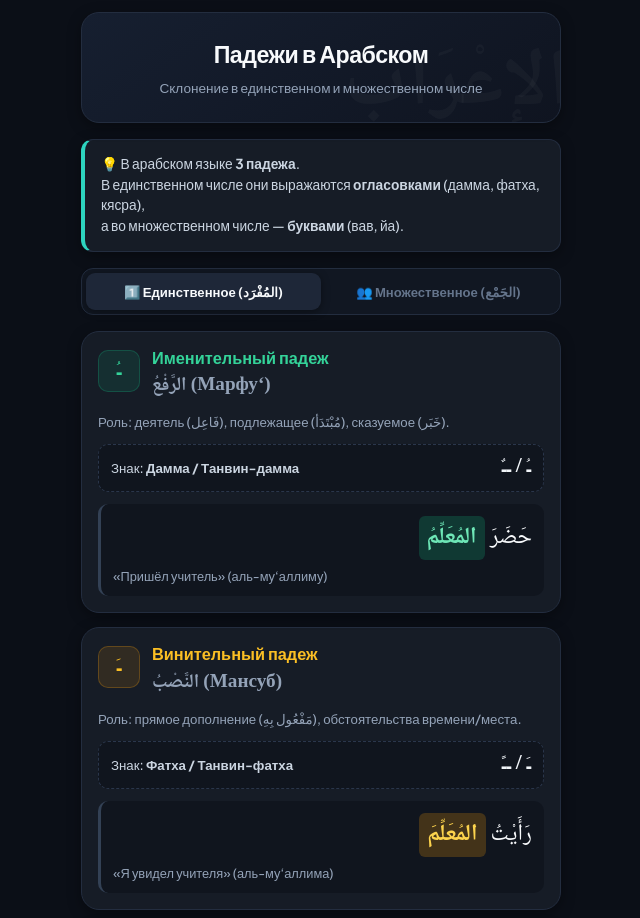
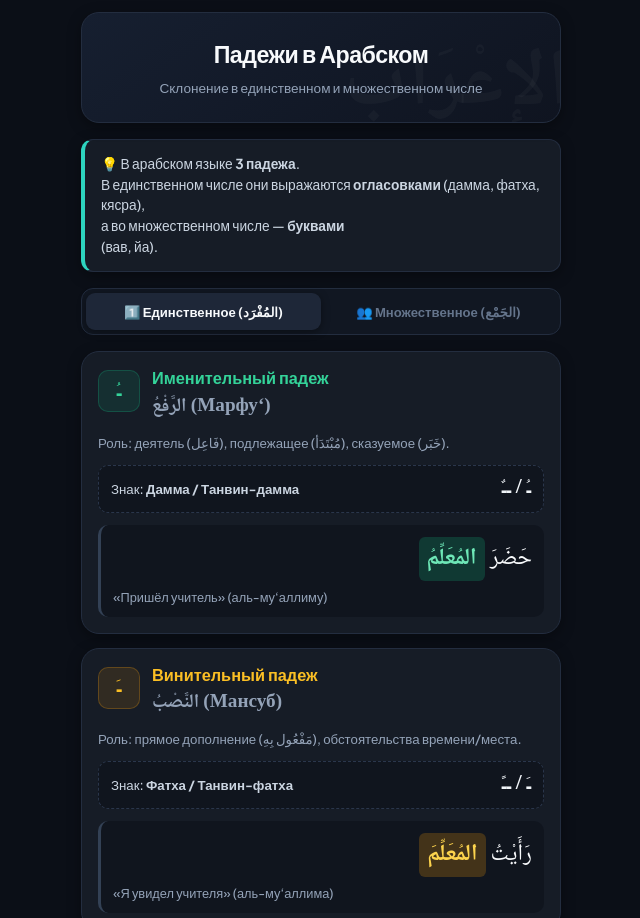
Before and after one commit to ALIHAN999/arabic_cases, a plain HTML site: page index.html in a window 1280 px wide. Shown: the top 918 px of the page, without its empty margins (319-959 px from the left). Drawn offline with Linux system fonts and the light colour scheme.

Commit message:
Update index.html

```diff
--- a/index.html
+++ b/index.html
@@ -388,7 +388,7 @@
     </header>
 
     <div class="intro-box">
-        💡 В арабском языке <strong>3 падежа</strong>.<br> В единственном числе они выражаются <strong>огласовками</strong> (дамма, фатха, кясра),<br> а во множественном числе — <strong>буквами</strong> (вав, йа).
+        💡 В арабском языке <strong>3 падежа</strong>.<br> В единственном числе они выражаются <strong>огласовками</strong> (дамма, фатха, кясра),<br> а во множественном числе — <strong>буквами</strong><br> (вав, йа).
     </div>
 
     <!-- Вкладки -->
```
